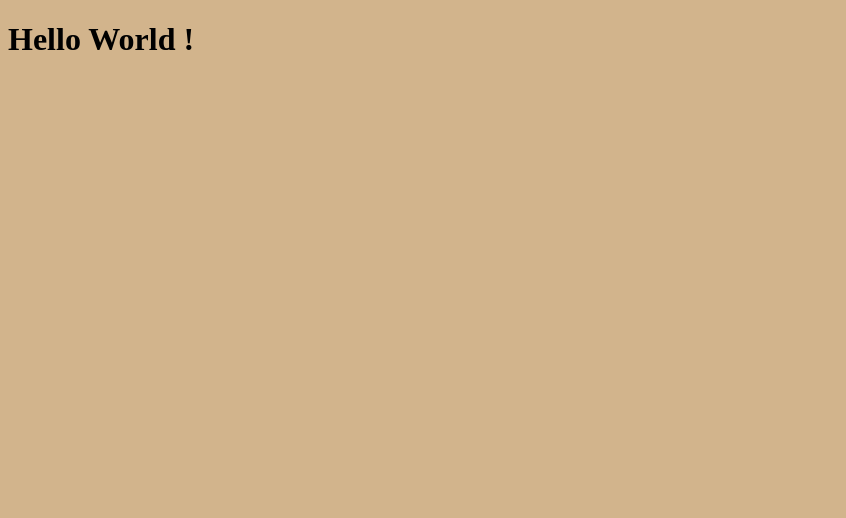
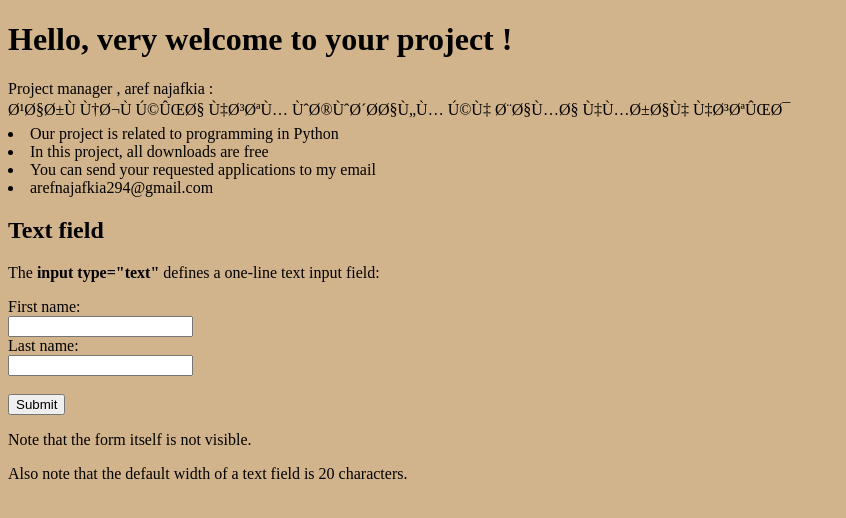
Before and after one commit to arefnajafkia/Firstproject, a plain HTML site: page index.html in a window 1280 px wide. Shown: the whole page, without its empty margins (0-846 px from the left). Drawn offline with Linux system fonts and the light colour scheme.

Commit message:
Added file index.html

```diff
--- a/index.html
+++ b/index.html
@@ -1,15 +1,54 @@
 <!DOCTYPE html>
 <html lang="en">
 <head>
-    <meta charset="UTF-8">
-    <meta http-equiv="X-UA-Compatible" content="IE=edge">
-    <meta name="viewport" content="width=device-width, initial-scale=1.0">
-    <title>Hello World </title>
 
+    <meta charset="UTF_8">
+    <meta name="viewport" content="width=device_width, initial_scale=1.0">
+    <title>Hello World</title>
     <link rel="stylesheet" href="styles.css">
 </head>
+
 <body>
-    <h1> Hello World !</h1>
+
+    <h1>Hello, very welcome to your project !</h1>
+    <ul.id="items">
+
+    <header>Project manager , aref najafkia :</header>
+    عارف نجف کیا هستم وخوشحالم که باما همراه هستید
+        <li>Our project is related to programming in Python</li>
+        <li>In this project, all downloads are free</li>
+        <li>You can send your requested applications to my email</li>
+        <li>arefnajafkia294@gmail.com</li>
+        <form>
+            <!DOCTYPE html>
+<html>
+
+<body>
+
+<h2>Text field</h2>
+<p>The <strong>input type="text"</strong> defines a one-line text input field:</p>
+
+<form action="/action_page.php">
+  <label for="fname">First name:</label><br>
+  <input type="text" id="fname" name="fname"><br>
+  <label for="lname">Last name:</label><br>
+  <input type="text" id="lname" name="lname"><br><br>
+  <input type="submit" value="Submit">
+</form>
+
+<p>Note that the form itself is not visible.</p>
+<p>Also note that the default width of a text field is 20 characters.</p>
 
 </body>
 </html>
+
+          </form>
+
+
+
+    </ul>
+
+<script src="./main.js"></script>
+</body>
+
+</html>
```
